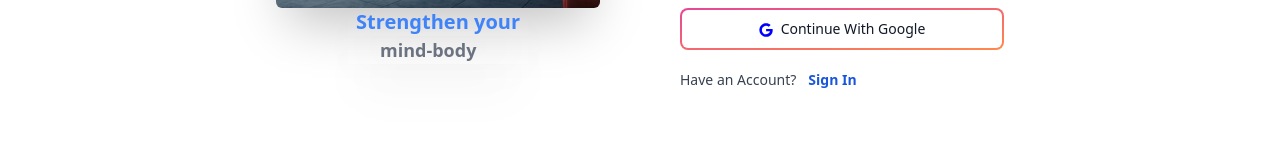
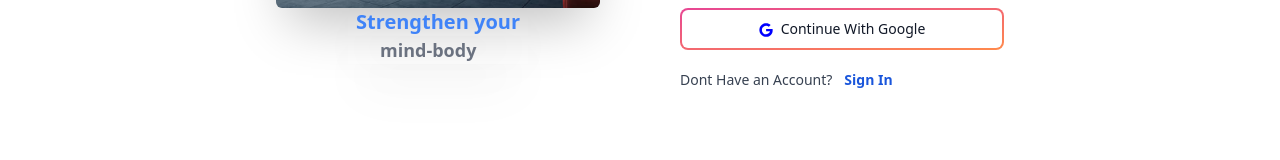
Before and after one commit to neymaMu/mern-blog, a React (Vite) app in the folder client/: page /signin in a window 1280 px wide. Shown: the part 364-524 px from the top of the page. Built offline with nearby package versions, Linux system fonts and the light colour scheme; no server answers.

Commit message:
changeing the auth

```diff
--- a/client/src/pages/SignIn.jsx
+++ b/client/src/pages/SignIn.jsx
@@ -57,7 +57,7 @@ export default function SignIn() {
             setLoading(false)
             setErrorMessage(true)
 
-           if(res.ok){
+
 
         if(res.ok){
 
@@ -65,7 +65,7 @@ export default function SignIn() {
             navigate("/")
           }
 
-           }
+
 
 
           }catch(error){
@@ -161,7 +161,7 @@ export default function SignIn() {
 
 
   <div className='mt-5 flex gap-3 text-sm'>
-   <span>Have an Account?</span>
+   <span> Dont Have an Account?</span>
    <Link to="/signup" className='text-blue-700 font-bold'>
    Sign In
    </Link>
```
